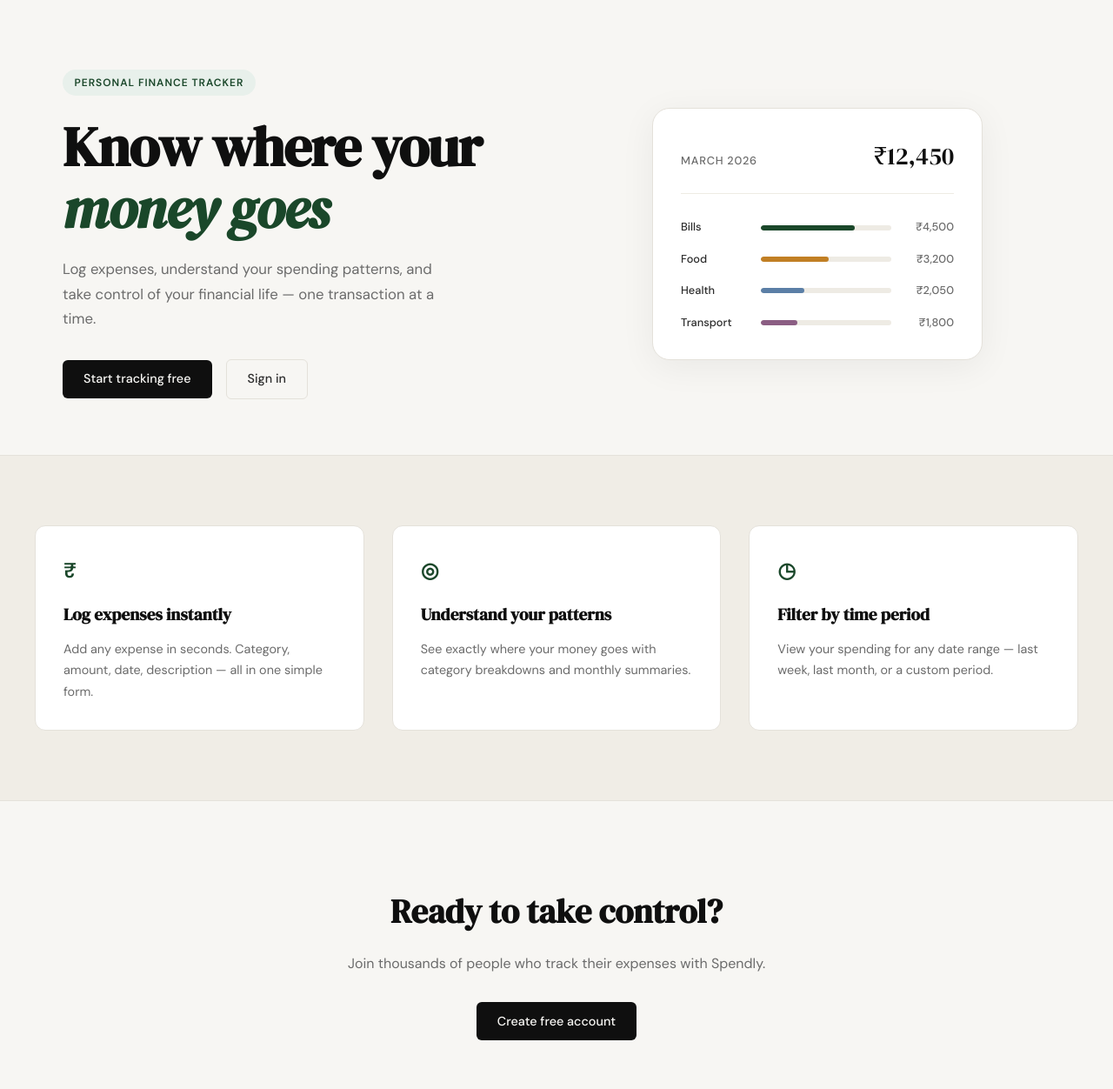
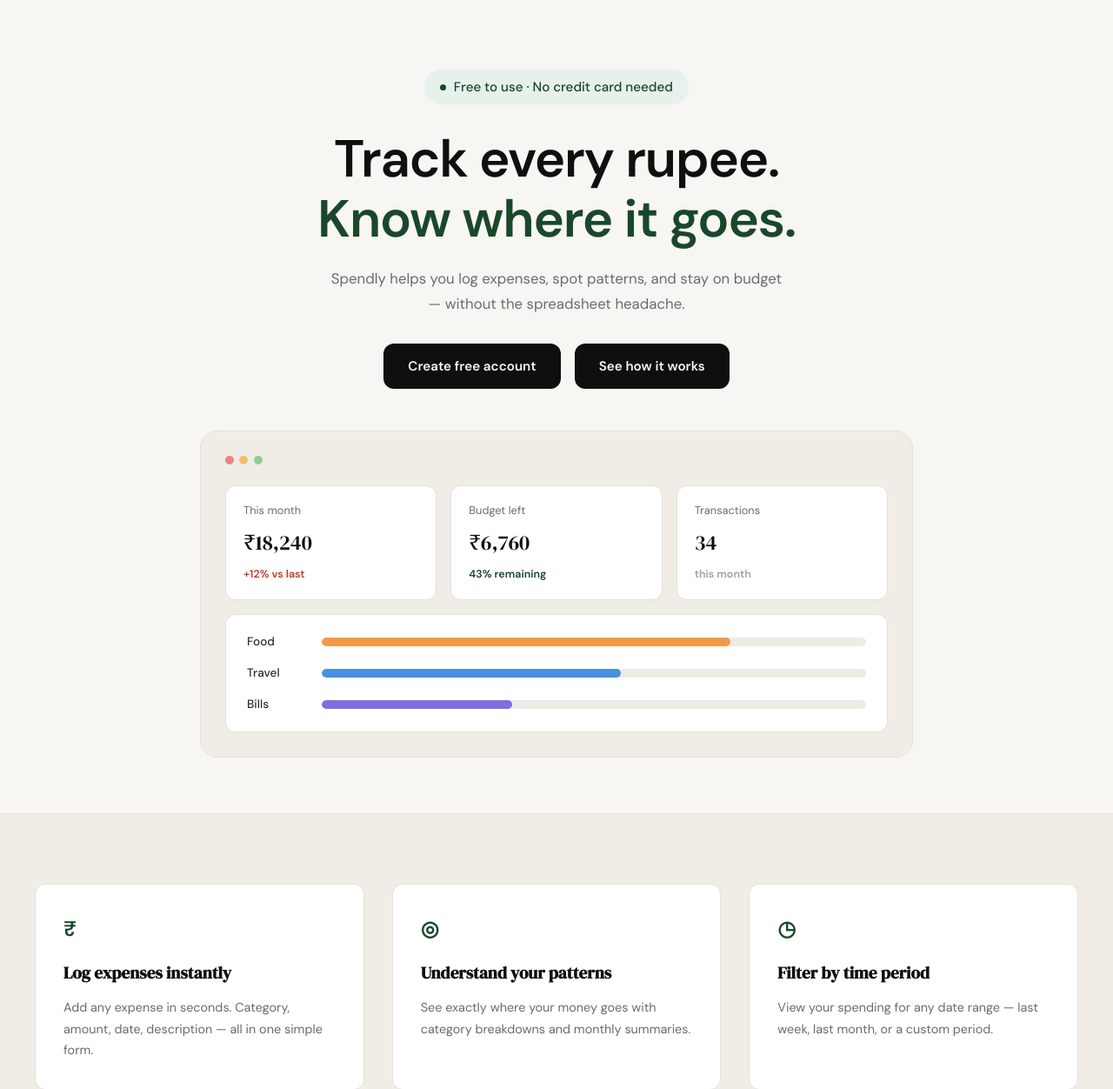
Before and after one commit to Joshideepak806/spendly, a Flask app: page / in a window 1280 px wide. Shown: the part 61-1313 px from the top of the page at 87% size. Run offline with Flask 3, Linux system fonts and the light colour scheme.

Commit message:
landing: redesign hero section to match mockup

```diff
--- a/static/css/style.css
+++ b/static/css/style.css
@@ -125,38 +125,54 @@ a { color: inherit; text-decoration: none; }
 
 .hero {
     padding: 5rem 2rem 4rem;
-    display: grid;
-    grid-template-columns: 1fr 1fr;
-    gap: 4rem;
+    display: flex;
+    flex-direction: column;
     align-items: center;
+    gap: 3rem;
     max-width: var(--max-width);
     margin: 0 auto;
 }
 
+.hero-inner {
+    display: flex;
+    flex-direction: column;
+    align-items: center;
+    text-align: center;
+    max-width: 720px;
+}
+
 .hero-badge {
-    display: inline-block;
+    display: inline-flex;
+    align-items: center;
     background: var(--accent-light);
     color: var(--accent);
-    font-size: 0.75rem;
-    font-weight: 600;
-    letter-spacing: 0.08em;
-    text-transform: uppercase;
-    padding: 0.35rem 0.85rem;
+    font-size: 0.95rem;
+    font-weight: 500;
+    padding: 0.5rem 1.1rem;
     border-radius: 999px;
-    margin-bottom: 1.5rem;
+    margin-bottom: 1.75rem;
+}
+
+.hero-badge-dot {
+    width: 7px;
+    height: 7px;
+    border-radius: 50%;
+    background: var(--accent);
+    margin-right: 0.55rem;
 }
 
 .hero-title {
-    font-family: var(--font-display);
-    font-size: clamp(2.5rem, 5vw, 4rem);
-    line-height: 1.1;
+    font-family: var(--font-body);
+    font-weight: 700;
+    font-size: clamp(2.5rem, 5.5vw, 3.75rem);
+    line-height: 1.15;
     letter-spacing: -0.02em;
     color: var(--ink);
     margin-bottom: 1.25rem;
 }
 
-.hero-title em {
-    font-style: italic;
+.hero-title-accent {
+    display: block;
     color: var(--accent);
 }
 
@@ -164,7 +180,7 @@ a { color: inherit; text-decoration: none; }
     font-size: 1.05rem;
     color: var(--ink-muted);
     line-height: 1.7;
-    max-width: 460px;
+    max-width: 520px;
     margin-bottom: 2rem;
 }
 
@@ -172,7 +188,25 @@ a { color: inherit; text-decoration: none; }
     display: flex;
     gap: 1rem;
     align-items: center;
+    justify-content: center;
 }
+
+.hero-btn {
+    display: inline-block;
+    background: var(--ink);
+    color: var(--paper);
+    padding: 0.85rem 1.75rem;
+    border-radius: var(--radius-md);
+    font-family: var(--font-body);
+    font-size: 0.95rem;
+    font-weight: 600;
+    cursor: pointer;
+    border: none;
+    transition: background 0.2s;
+    text-decoration: none;
+}
+
+.hero-btn:hover { background: var(--accent); }
 
 /* ------------------------------------------------------------------ */
 /* Mock card (hero visual)                                             */
@@ -181,58 +215,96 @@ a { color: inherit; text-decoration: none; }
 .hero-visual {
     display: flex;
     justify-content: center;
+    width: 100%;
 }
 
 .mock-card {
+    background: var(--paper-warm);
+    border: 1px solid var(--border);
+    border-radius: var(--radius-lg);
+    padding: 1.75rem;
+    width: 100%;
+    max-width: 820px;
+}
+
+.mock-dots {
+    display: flex;
+    gap: 0.4rem;
+    margin-bottom: 1.5rem;
+}
+
+.mock-dot {
+    width: 10px;
+    height: 10px;
+    border-radius: 50%;
+}
+
+.mock-dot-red { background: #ea8580; }
+.mock-dot-yellow { background: #f2bd6c; }
+.mock-dot-green { background: #8ecf9c; }
+
+.mock-stats {
+    display: grid;
+    grid-template-columns: repeat(3, 1fr);
+    gap: 1rem;
+    margin-bottom: 1rem;
+}
+
+.mock-stat {
     background: var(--paper-card);
     border: 1px solid var(--border);
-    border-radius: var(--radius-lg);
-    padding: 2rem;
-    width: 100%;
-    max-width: 380px;
-    box-shadow: 0 8px 40px rgba(0,0,0,0.06);
+    border-radius: var(--radius-md);
+    padding: 1.1rem 1.25rem;
+    display: flex;
+    flex-direction: column;
+    gap: 0.5rem;
 }
 
-.mock-card-header {
-    display: flex;
-    justify-content: space-between;
-    align-items: baseline;
-    margin-bottom: 1.75rem;
-    padding-bottom: 1.25rem;
-    border-bottom: 1px solid var(--border-soft);
+.mock-stat-label {
+    font-size: 0.8rem;
+    color: var(--ink-muted);
 }
 
-.mock-label {
-    font-size: 0.8rem;
-    font-weight: 500;
-    color: var(--ink-muted);
-    text-transform: uppercase;
-    letter-spacing: 0.06em;
-}
-
-.mock-total {
+.mock-stat-value {
     font-family: var(--font-display);
-    font-size: 1.75rem;
+    font-size: 1.5rem;
     color: var(--ink);
 }
 
-.mock-bars { display: flex; flex-direction: column; gap: 1rem; }
+.mock-stat-delta {
+    font-size: 0.78rem;
+    font-weight: 600;
+    color: var(--ink-faint);
+}
+
+.mock-stat-delta-down { color: var(--danger); }
+.mock-stat-delta-up { color: var(--accent); }
+
+.mock-bars-card {
+    background: var(--paper-card);
+    border: 1px solid var(--border);
+    border-radius: var(--radius-md);
+    padding: 1.25rem 1.5rem;
+    display: flex;
+    flex-direction: column;
+    gap: 0.9rem;
+}
 
 .mock-bar-row {
     display: grid;
-    grid-template-columns: 80px 1fr 60px;
+    grid-template-columns: 70px 1fr;
     align-items: center;
-    gap: 0.75rem;
+    gap: 1rem;
 }
 
 .mock-cat {
-    font-size: 0.8rem;
+    font-size: 0.85rem;
     font-weight: 500;
     color: var(--ink-soft);
 }
 
 .mock-bar-track {
-    height: 6px;
+    height: 10px;
     background: var(--border-soft);
     border-radius: 999px;
     overflow: hidden;
@@ -240,21 +312,13 @@ a { color: inherit; text-decoration: none; }
 
 .mock-bar {
     height: 100%;
-    background: var(--accent);
     border-radius: 999px;
     transition: width 0.6s ease;
 }
 
-.mock-bar-2 { background: var(--accent-2); }
-.mock-bar-3 { background: #5b7fa6; }
-.mock-bar-4 { background: #8b5e83; }
-
-.mock-amt {
-    font-size: 0.8rem;
-    font-weight: 500;
-    color: var(--ink-muted);
-    text-align: right;
-}
+.mock-bar-food { background: #f2994a; }
+.mock-bar-travel { background: #4a90e2; }
+.mock-bar-bills { background: #7c6fe0; }
 
 /* ------------------------------------------------------------------ */
 /* Buttons                                                             */
@@ -552,14 +616,8 @@ a { color: inherit; text-decoration: none; }
 /* ------------------------------------------------------------------ */
 
 @media (max-width: 900px) {
-    .hero {
-        grid-template-columns: 1fr;
-        text-align: center;
-    }
-
     .hero-subtitle { max-width: 100%; }
-    .hero-actions { justify-content: center; }
-    .hero-visual { display: none; }
+    .mock-stats { grid-template-columns: 1fr; }
 
     .features-inner { grid-template-columns: 1fr; }
 }
--- a/templates/landing.html
+++ b/templates/landing.html
@@ -6,55 +6,65 @@
 
 <section class="hero">
     <div class="hero-inner">
-        <div class="hero-badge">Personal Finance Tracker</div>
+        <div class="hero-badge">
+            <span class="hero-badge-dot"></span>
+            Free to use · No credit card needed
+        </div>
         <h1 class="hero-title">
-            Know where your<br>
-            <em>money goes</em>
+            Track every rupee.<br>
+            <span class="hero-title-accent">Know where it goes.</span>
         </h1>
         <p class="hero-subtitle">
-            Log expenses, understand your spending patterns,
-            and take control of your financial life —
-            one transaction at a time.
+            Spendly helps you log expenses, spot patterns, and stay
+            on budget — without the spreadsheet headache.
         </p>
         <div class="hero-actions">
-            <a href="{{ url_for('register') }}" class="btn-primary">Start tracking free</a>
-            <a href="{{ url_for('login') }}" class="btn-ghost">Sign in</a>
+            <a href="{{ url_for('register') }}" class="hero-btn">Create free account</a>
+            <a href="#" class="hero-btn">See how it works</a>
         </div>
     </div>
     <div class="hero-visual">
         <div class="mock-card">
-            <div class="mock-card-header">
-                <span class="mock-label">March 2026</span>
-                <span class="mock-total">₹12,450</span>
+            <div class="mock-dots">
+                <span class="mock-dot mock-dot-red"></span>
+                <span class="mock-dot mock-dot-yellow"></span>
+                <span class="mock-dot mock-dot-green"></span>
             </div>
-            <div class="mock-bars">
+            <div class="mock-stats">
+                <div class="mock-stat">
+                    <span class="mock-stat-label">This month</span>
+                    <span class="mock-stat-value">₹18,240</span>
+                    <span class="mock-stat-delta mock-stat-delta-down">+12% vs last</span>
+                </div>
+                <div class="mock-stat">
+                    <span class="mock-stat-label">Budget left</span>
+                    <span class="mock-stat-value">₹6,760</span>
+                    <span class="mock-stat-delta mock-stat-delta-up">43% remaining</span>
+                </div>
+                <div class="mock-stat">
+                    <span class="mock-stat-label">Transactions</span>
+                    <span class="mock-stat-value">34</span>
+                    <span class="mock-stat-delta">this month</span>
+                </div>
+            </div>
+            <div class="mock-bars-card">
+                <div class="mock-bar-row">
+                    <span class="mock-cat">Food</span>
+                    <div class="mock-bar-track">
+                        <div class="mock-bar mock-bar-food" style="width: 75%"></div>
+                    </div>
+                </div>
+                <div class="mock-bar-row">
+                    <span class="mock-cat">Travel</span>
+                    <div class="mock-bar-track">
+                        <div class="mock-bar mock-bar-travel" style="width: 55%"></div>
+                    </div>
+                </div>
                 <div class="mock-bar-row">
                     <span class="mock-cat">Bills</span>
                     <div class="mock-bar-track">
-                        <div class="mock-bar" style="width: 72%"></div>
+                        <div class="mock-bar mock-bar-bills" style="width: 35%"></div>
                     </div>
-                    <span class="mock-amt">₹4,500</span>
-                </div>
-                <div class="mock-bar-row">
-                    <span class="mock-cat">Food</span>
-                    <div class="mock-bar-track">
-                        <div class="mock-bar mock-bar-2" style="width: 52%"></div>
-                    </div>
-                    <span class="mock-amt">₹3,200</span>
-                </div>
-                <div class="mock-bar-row">
-                    <span class="mock-cat">Health</span>
-                    <div class="mock-bar-track">
-                        <div class="mock-bar mock-bar-3" style="width: 33%"></div>
-                    </div>
-                    <span class="mock-amt">₹2,050</span>
-                </div>
-                <div class="mock-bar-row">
-                    <span class="mock-cat">Transport</span>
-                    <div class="mock-bar-track">
-                        <div class="mock-bar mock-bar-4" style="width: 28%"></div>
-                    </div>
-                    <span class="mock-amt">₹1,800</span>
                 </div>
             </div>
         </div>
```
